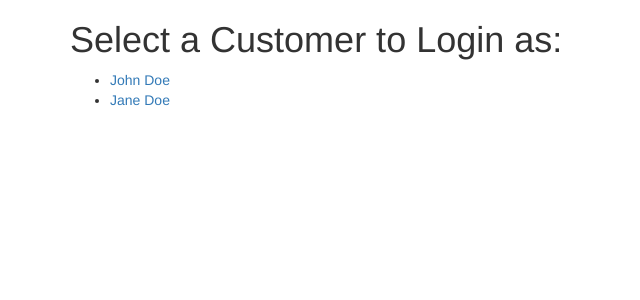
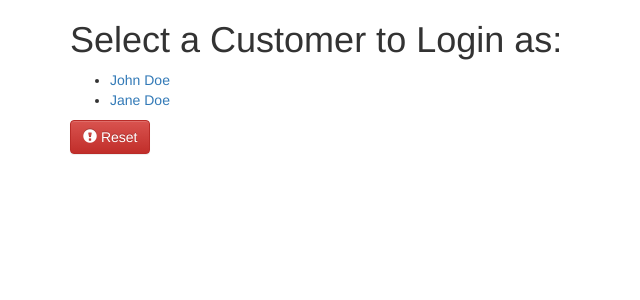
Before and after one commit to AustinW/simple-legal-exercise, a Django app: template features/templates/customers.html in a window 1280 px wide. Shown: the top 300 px of the page, without its empty margins (0-640 px from the left). Run offline with Django 3.2, Linux system fonts and the light colour scheme; the template is opened without the code that fills it: values that come from a table or form of the project are taken from there, others are empty; data comes from the database, SQL or seed files in the repository; parts of the project's set-up code (start-up, migrations or seed data) failed here and were passed over; some libraries are stand-ins or nearby versions.

Commit message:
Added reset feature

```diff
--- a/exercise/urls.py
+++ b/exercise/urls.py
@@ -21,6 +21,7 @@ from features import views
 urlpatterns = [
     url(r'^admin/', include(admin.site.urls)),
 	url(r'^$', views.customer, name='index'),
+	url(r'^reset/', views.reset, name='reset'),
     url(r'^customers/(?P<customer_id>[0-9]+)/$', views.customer_detail, name='customer_detail'),
     url(r'^customers/(?P<customer_id>[0-9]+)/new-features$', views.new_features, name='new_features'),
 ]
--- a/features/fixtures/customers.json
+++ b/features/fixtures/customers.json
@@ -4,7 +4,7 @@
     "pk": 1,
     "fields": {
       "name": "John Doe",
-      "last_viewed_feature": "2015-04-01 19:10:00"
+      "last_viewed_feature": "2015-03-01 19:10:00"
     }
   },
   {
--- a/features/templates/customers.html
+++ b/features/templates/customers.html
@@ -29,6 +29,11 @@
                 </div>
             </div>
         </div>
+        <div class="row">
+            <div class="col-md-12">
+                <a href="{% url 'reset' %}" class="btn btn-danger"><i class="glyphicon glyphicon-exclamation-sign"></i> Reset</a>
+            </div>
+        </div>
     </div>
 </div>
 </body>
```
Also changed, not shown: features/views.py (+14 -1 lines), 2 other files.
